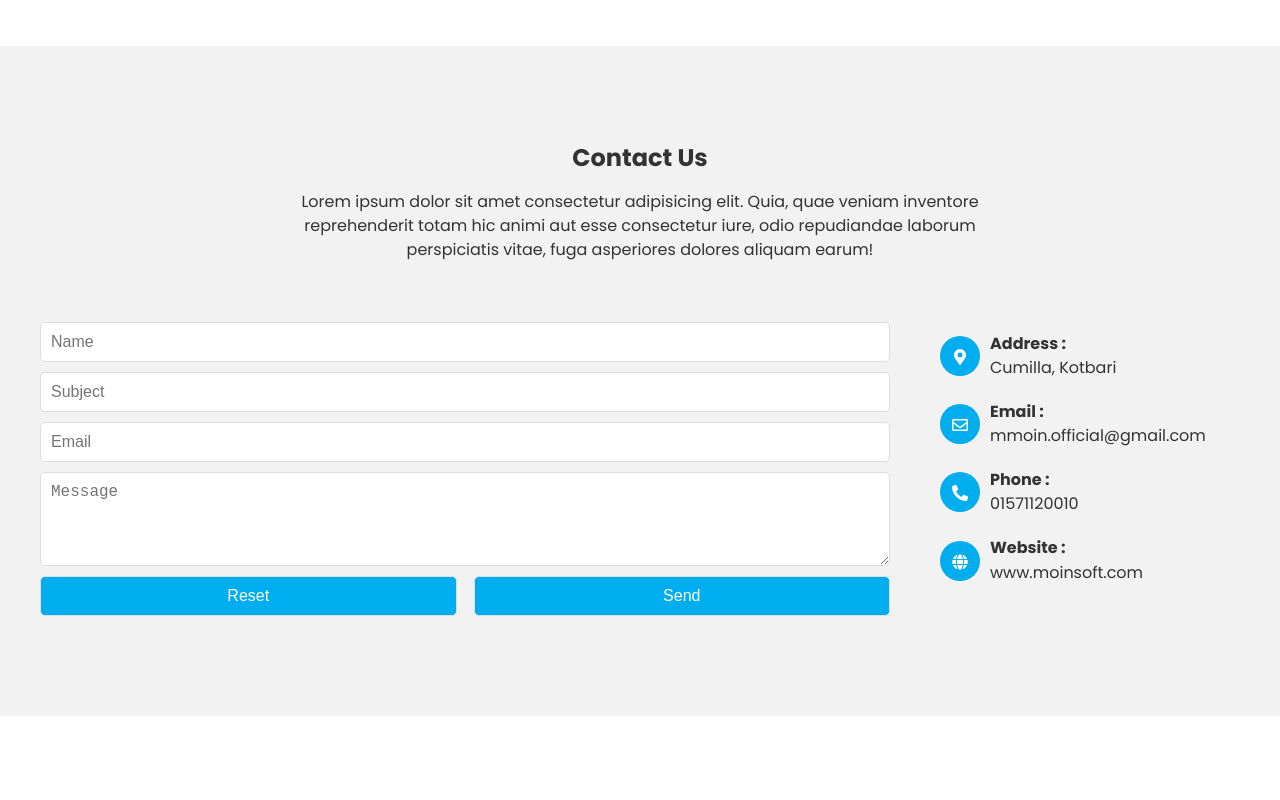
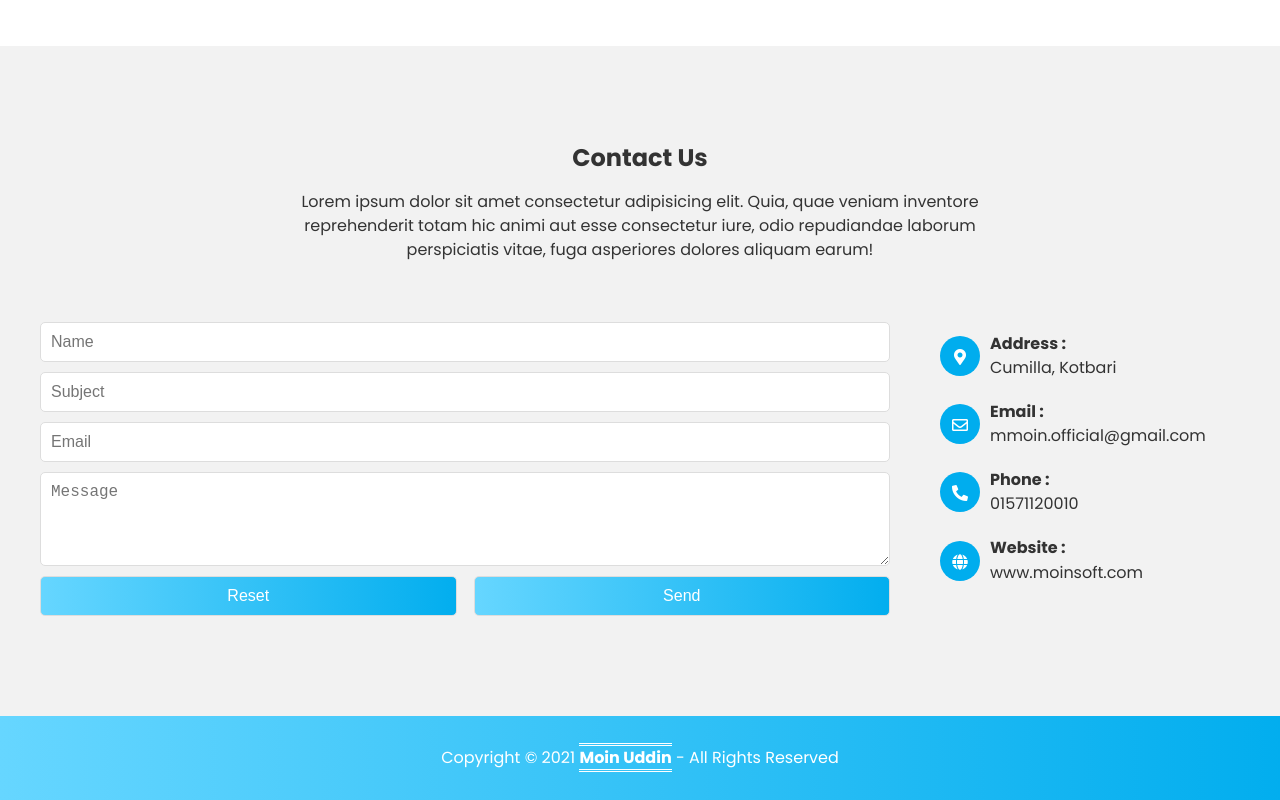
Before and after one commit to moinsoft/Project-With-FlexBox, a plain HTML site: page index.html in a window 1280 px wide. Shown: the part 3077-3877 px from the top of the page. Before the commit the page ends 3793 px from the top, so only its background shows below. Drawn offline with Linux system fonts and the light colour scheme.

Commit message:
Footer Section Done

```diff
--- a/css/style.css
+++ b/css/style.css
@@ -108,13 +108,18 @@ Common Button CSS
 
 .btn {
   display: inline-block;
-  background-color: var(--primaryColor);
+  background: linear-gradient(to right, var(--lightPrimaryColor) 0%, var(--primaryColor) 51%, var(--lightPrimaryColor) 100%);
+  background-size: 200% auto;
   color: var(--secondaryColor);
   text-transform: capitalize;
   padding: 10px 20px;
   border-radius: 8px;
+  transition: all 0.3s linear;
 }
 
+.btn:hover {
+  background-position: right center;
+}
 
 /*====================
 Header Section
@@ -311,6 +316,10 @@ Gallery Section
   border-radius: 8px;
 }
 
+.single-gallery:hover{
+  border: 1px solid var(--primaryColor);
+}
+
 .single-gallery:nth-child(n+9) {
   margin-bottom: 0;
 }
@@ -427,3 +436,36 @@ Contact Section
 .address-content p a {
   border-bottom: 3px dashed transparent;
 }
+
+/*====================
+Footer Section
+======================*/
+.footer-area {
+  padding: 30px 0;
+  text-align: center;
+  background: linear-gradient(to right, var(--lightPrimaryColor) 0%, var(--primaryColor) 51%, var(--lightPrimaryColor) 100%);
+  background-size: 200% auto;
+  transition: all 0.3s linear;
+}
+
+.footer-area:hover {
+  background-position: right center;
+}
+
+.footer-area p {
+  font-size: var(--fontPrimary);
+  color: var(--secondaryColor);
+}
+
+.footer-area p a {
+  color: var(--secondaryColor);
+  font-weight: bold;
+  border-top: 3px double var(--secondaryColor);
+  border-bottom: 3px double var(--secondaryColor);
+  transition: all 0.3s linear;
+}
+
+.footer-area p a:hover {
+  border-top: 3px dotted var(--secondaryColor);
+  border-bottom: 3px dotted var(--secondaryColor);
+}
--- a/index.html
+++ b/index.html
@@ -363,6 +363,14 @@
 	</section>
 	<!-- Contact Section End -->
 
+	<!-- Footer Section Start -->
+	<footer class="footer-area">
+
+		<p>Copyright &copy; 2021 <a href="https://www.facebook.com/mmoinuddin26" target="_blank" title="Facebook">Moin Uddin</a> - All Rights Reserved</p>
+
+	</footer>
+	<!-- Footer Section End -->
+
 </body>
 
 </html>
```
